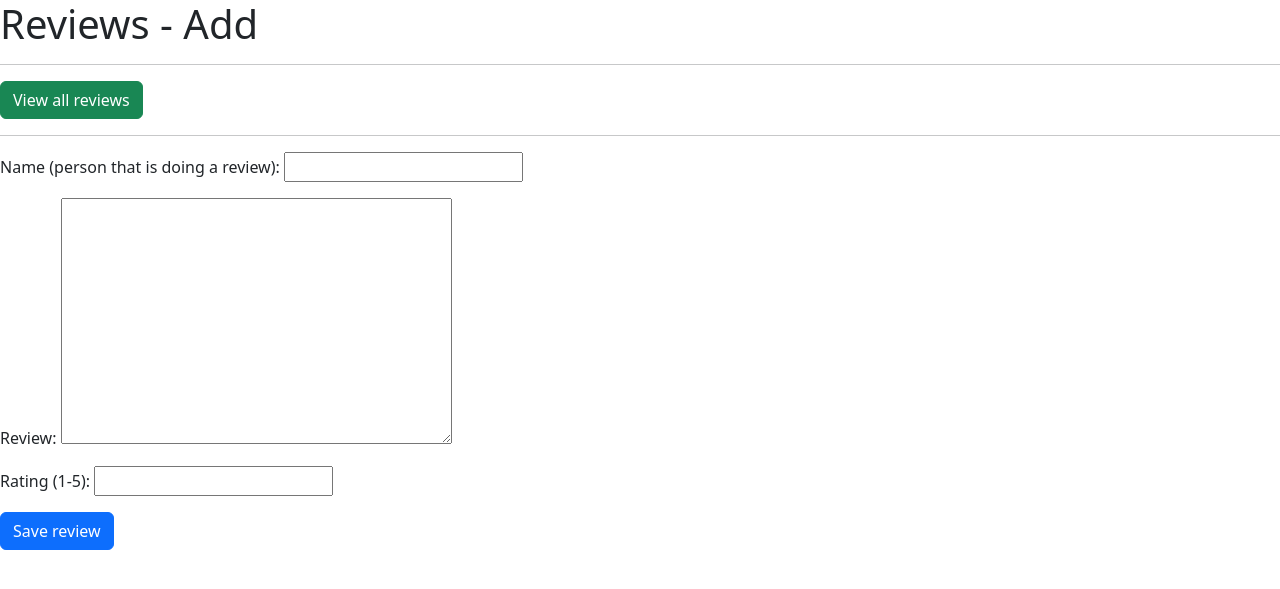
After one commit to cristhianclx/240V, a Django app: page /reviews/add/ in a window 1280 px wide. The commit adds this page. Shown: the top 589 px of the page. Run offline with Django 4.2, Linux system fonts and the light colour scheme.

Commit message:
add review

```diff
--- a/01/project/project/urls.py
+++ b/01/project/project/urls.py
@@ -16,9 +16,10 @@ Including another URLconf
 """
 from django.contrib import admin
 from django.urls import path
-from web.views import reviewView
+from web.views import reviewView, reviewAddView
 
 urlpatterns = [
     path('admin/', admin.site.urls),
-    path('reviews/', reviewView, name="reviews-index")
+    path('reviews/', reviewView, name="reviews-index"),
+    path('reviews/add/', reviewAddView, name="reviews-add"),
 ]
--- /dev/null
+++ b/01/project/templates/reviews/add.html
@@ -0,0 +1,26 @@
+<!doctype html>
+<html lang="en">
+  <head>
+    <meta charset="utf-8">
+    <meta name="viewport" content="width=device-width, initial-scale=1">
+    <title>Reviews</title>
+    <link href="https://cdn.jsdelivr.net/npm/bootstrap@5.3.2/dist/css/bootstrap.min.css" rel="stylesheet" integrity="sha384-T3c6CoIi6uLrA9TneNEoa7RxnatzjcDSCmG1MXxSR1GAsXEV/Dwwykc2MPK8M2HN" crossorigin="anonymous">
+  </head>
+  <body>
+    <h1>Reviews - Add</h1>
+    <hr>
+    <a href="{% url 'reviews-index' %}" class="btn btn-success">View all reviews</a>
+    <hr>
+    {% if success %}
+    <div class="alert alert-success" role="alert">
+        Your review was saved.
+    </div>
+    {% endif %}
+    <form method="POST" action="{% url 'reviews-add' %}" novalidate>
+      {% csrf_token %}
+      {{ form.as_p }}
+      <button type="submit" class="btn btn-primary">Save review</button>
+    </form>
+    <script src="https://cdn.jsdelivr.net/npm/bootstrap@5.3.2/dist/js/bootstrap.bundle.min.js" integrity="sha384-C6RzsynM9kWDrMNeT87bh95OGNyZPhcTNXj1NW7RuBCsyN/o0jlpcV8Qyq46cDfL" crossorigin="anonymous"></script>
+  </body>
+</html>
--- a/01/project/templates/reviews/index.html
+++ b/01/project/templates/reviews/index.html
@@ -9,12 +9,15 @@
   <body>
     <h1>Reviews</h1>
     <hr>
+    <a href="{% url 'reviews-add' %}" class="btn btn-success">Add review</a>
+    <hr>
     <table class="table">
         <thead>
           <tr>
             <th scope="col">#</th>
             <th scope="col">Name</th>
             <th scope="col">Review</th>
+            <th scope="col">Rating</th>
             <th scope="col">Options</th>
           </tr>
         </thead>
@@ -24,6 +27,8 @@
             <th scope="row">{{ item.id }}</th>
             <td>{{ item.name }}</td>
             <td>{{ item.review }}</td>
+            <td>{{ item.rating }}</td>
+            <!-- rating==1 :( .... rating==5 :)-->
             <td>OPTIONS</td>
           </tr>
            {% empty %}
--- /dev/null
+++ b/01/project/web/forms.py
@@ -0,0 +1,8 @@
+from django.forms import ModelForm
+from .models import Review
+
+
+class ReviewForm(ModelForm):
+    class Meta:
+        model = Review
+        fields = ('name', 'review', 'rating',   )
--- a/01/project/web/models.py
+++ b/01/project/web/models.py
@@ -11,3 +11,7 @@ class Review(models.Model):
         verbose_name="Review",
         blank=False,
     )
+    rating = models.PositiveIntegerField(
+        verbose_name="Rating (1-5)",
+        blank=False,
+    )
--- a/01/project/web/views.py
+++ b/01/project/web/views.py
@@ -1,9 +1,26 @@
 from django.shortcuts import render
 from .models import Review
-
+from .forms import ReviewForm
 
 def reviewView(request):
     items = Review.objects.all()
     return render(request, 'reviews/index.html', {
         "items": items,
     })
+
+def reviewAddView(request):
+    success = False
+    if request.method == "GET":
+        form = ReviewForm()
+        return render(request, 'reviews/add.html', {
+            "form": form,
+        })
+    if request.method == "POST":
+        form = ReviewForm(request.POST)
+        if form.is_valid():
+            form.save()
+            success = True
+        return render(request, 'reviews/add.html', {
+            "form": form,
+            "success": success,
+        })
```
Also changed, not shown: 01/project/web/migrations/0003_review_rating.py (added).
